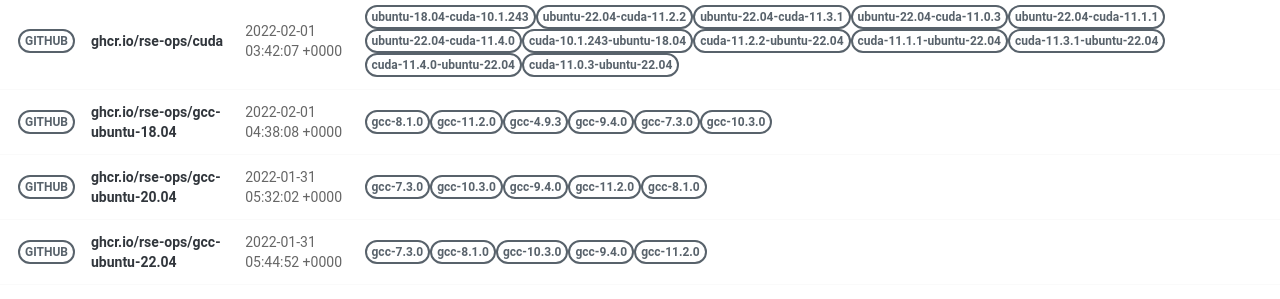
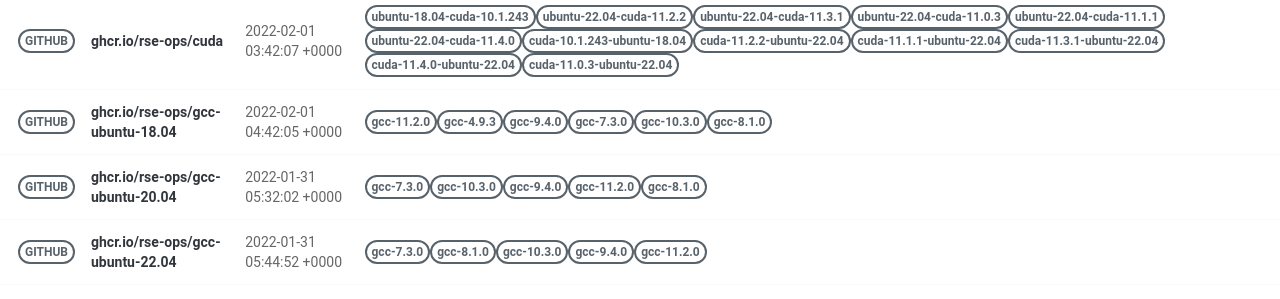
Before and after one commit to rse-ops/docker-images, a Jekyll site: the page built from pages/index.md, in a window 1280 px wide. Shown: the part 502-801 px from the top of the page. Built offline with Jekyll 4.4.1, drawn with Linux system fonts in a browser that asks for light colours; nearby versions of some CDN libraries.

Commit message:
Automated push to update library 2022-02-01

```diff
--- a/_library/ghcr.io-rse-ops-gcc-ubuntu-18.04.md
+++ b/_library/ghcr.io-rse-ops-gcc-ubuntu-18.04.md
@@ -1,14 +1,11 @@
 ---
 layout: container
 name: ghcr.io/rse-ops/gcc-ubuntu-18.04
-updated_at: 2022-02-01 04:38:08.020161
+updated_at: 2022-02-01 04:42:05.031404
 
 
 container_url: https://github.com/orgs/rse-ops/packages/container/package/gcc-ubuntu-18.04
 versions:
- - tag: gcc-8.1.0
-   dockerfile: https://github.com/rse-ops/docker-images/blob/main/ubuntu/gcc/Dockerfile
-   manifest: https://crane.ggcr.dev/manifest/ghcr.io/rse-ops/gcc-ubuntu-18.04:gcc-8.1.0
  - tag: gcc-11.2.0
    dockerfile: https://github.com/rse-ops/docker-images/blob/main/ubuntu/gcc/Dockerfile
    manifest: https://crane.ggcr.dev/manifest/ghcr.io/rse-ops/gcc-ubuntu-18.04:gcc-11.2.0
```
Also changed, not shown: other parts of _library/ghcr.io-rse-ops-gcc-ubuntu-18.04.md (+3 -0 lines).
